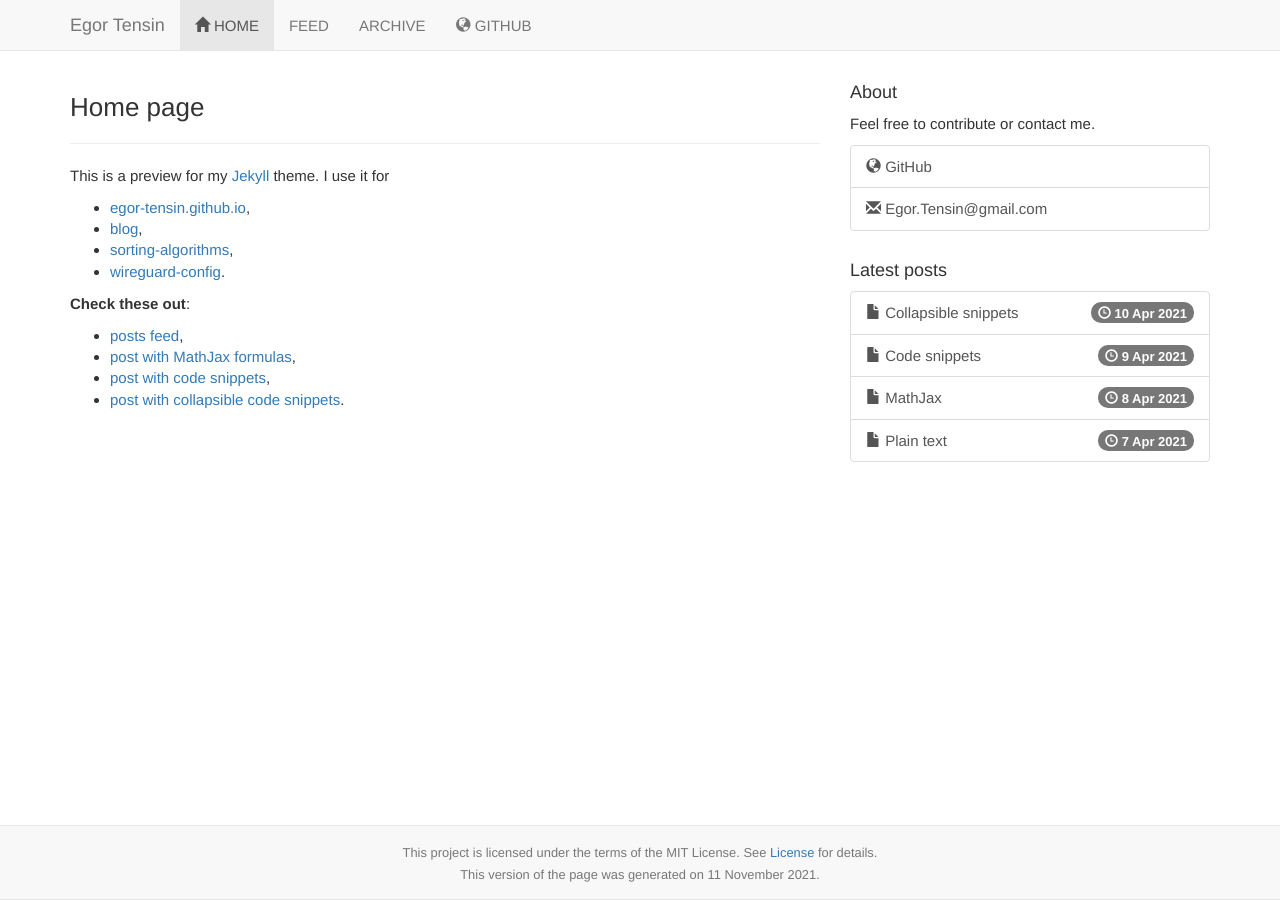
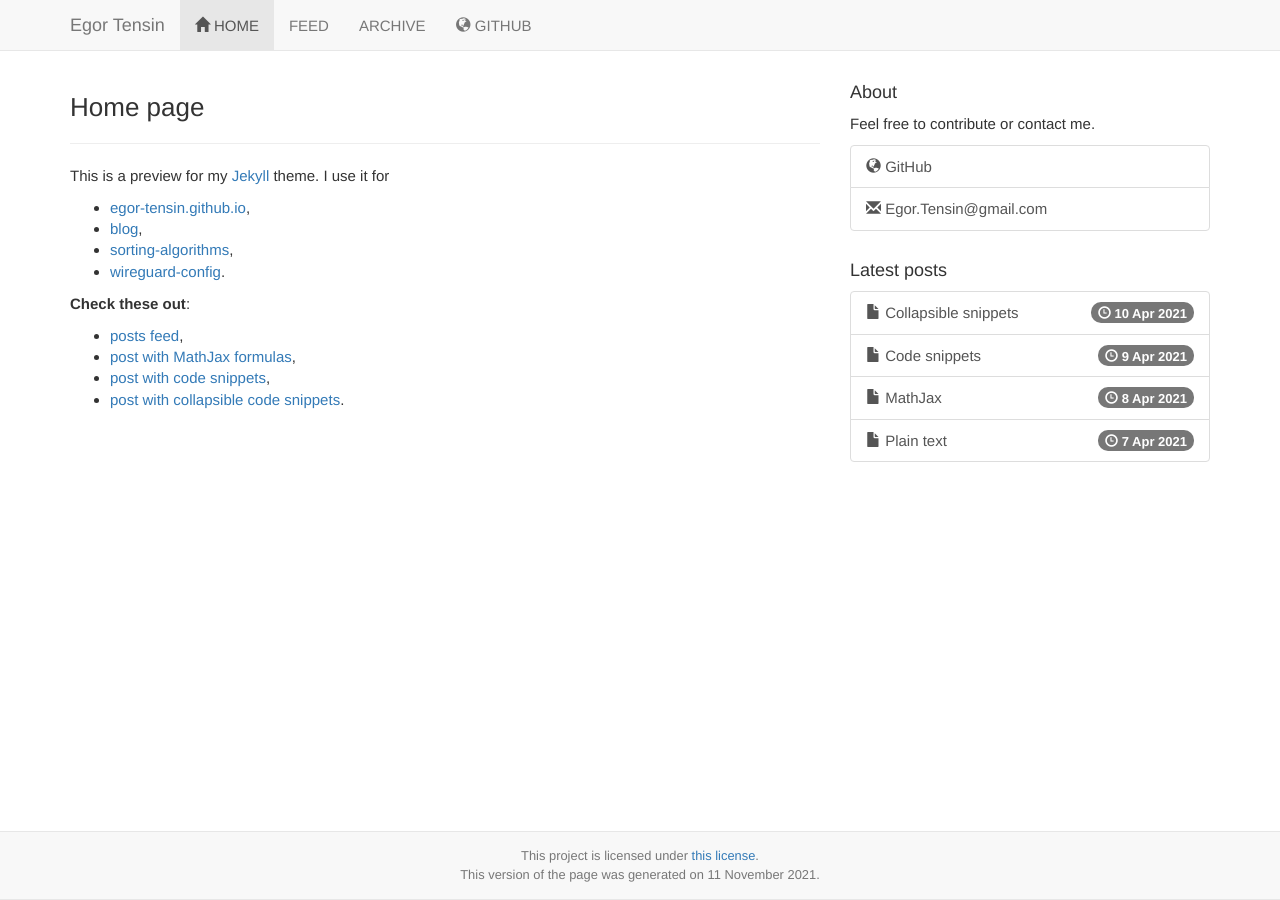
Before and after one commit to egor-tensin/jekyll-theme, a Jekyll site: the page built from index.md, in a window 1280 px wide. Built offline with Jekyll 4.4.1, drawn with Linux system fonts in a browser that asks for light colours; the repository's description, which GitHub fills in, is left out.

Commit message:
footer: intelligent license detection
Pick up /LICENSE.txt by default, if it exists. Use site.github.license
otherwise.

```diff
--- a/_includes/common/footer.html
+++ b/_includes/common/footer.html
@@ -3,15 +3,42 @@
       <div class="footer-wrapper-collapse">
         <footer class="navbar-default">
           <div class="container">
-            <div style="display: table; width: 100%;">
+            <div style="display: table; width: 100%;" class="small">
               <div style="display: table-row;">
                 <div style="display: table-cell;">
-                  <div class="text-center text-muted"><small>This project is licensed under the terms of the {{ site.settings.project.license | default: 'MIT License' }}. See <a href="{{ '/' | relative_url }}{{ site.settings.project.license_file | default: 'LICENSE.txt' }}">License</a> for details.</small></div>
+                  <div class="text-center text-muted">
+                    {% if site.settings.project.license_file %}
+                      {% capture license_file %}{{ '/' | relative_url }}{{ site.settings.project.license_file }}{% endcapture %}
+                    {% else %}
+                      {% for file in site.static_files %}
+                        {% if file.path == '/LICENSE.txt' %}
+                          {% assign license_file = file.path | relative_url %}
+                        {% endif %}
+                      {% endfor %}
+                    {% endif %}
+                    {% if site.settings.project.license %}
+                      {% assign license = site.settings.project.license %}
+                      {% unless license_file %}
+                        {% capture license_file %}https://spdx.org/licenses/{{ license }}.html{% endcapture %}
+                        {% capture license %}{{ license }} License{% endcapture %}
+                      {% endunless %}
+                    {% elsif site.github.license %}
+                      {% assign license = site.github.license.name %}
+                      {% unless license_file %}
+                        {% capture license_file %}https://spdx.org/licenses/{{ site.github.license.spdx_id }}.html{% endcapture %}
+                      {% endunless %}
+                    {% endif %}
+                    {% if license %}
+                      This project is licensed under the <a href="{{ license_file }}">{{ license }}</a>.
+                    {% elsif license_file %}
+                      This project is licensed under <a href="{{ license_file }}">this license</a>.
+                    {% endif %}
+                  </div>
                 </div>
               </div>
               <div style="display: table-row;">
                 <div style="display: table-cell;">
-                  <div class="text-center text-muted"><small>This version of the page was generated on {{ site.time | date: '%-d %B %Y' }}.</small></div>
+                  <div class="text-center text-muted">This version of the page was generated on {{ site.time | date: '%-d %B %Y' }}.</div>
                 </div>
               </div>
             </div>
```
